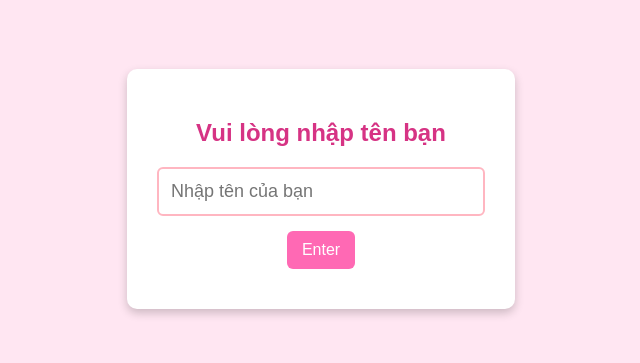
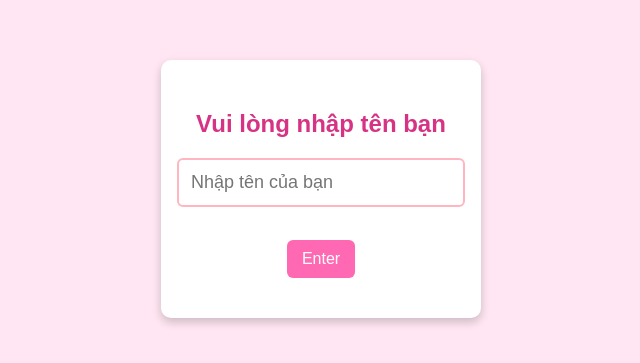
Before and after one commit to ngvkhoa/TTM, a plain HTML site: page index.html in a window 1280 px wide. Shown: the part 211-574 px from the top of the page, without its empty margins (319-959 px from the left). Drawn offline with Linux system fonts and the light colour scheme.

Commit message:
Update index.html

```diff
--- a/index.html
+++ b/index.html
@@ -21,6 +21,9 @@
             border-radius: 10px;
             box-shadow: 0 4px 10px rgba(0, 0, 0, 0.2);
             text-align: center;
+            display: flex;
+            flex-direction: column;
+            align-items: center;
         }
 
         h2 {
@@ -31,7 +34,8 @@
 
         input {
             padding: 12px;
-            width: 300px;
+            width: 100%;
+            max-width: 300px;
             border: 2px solid #ffb6c1; /* Viền hồng nhạt */
             border-radius: 6px;
             font-size: 18px;
```
